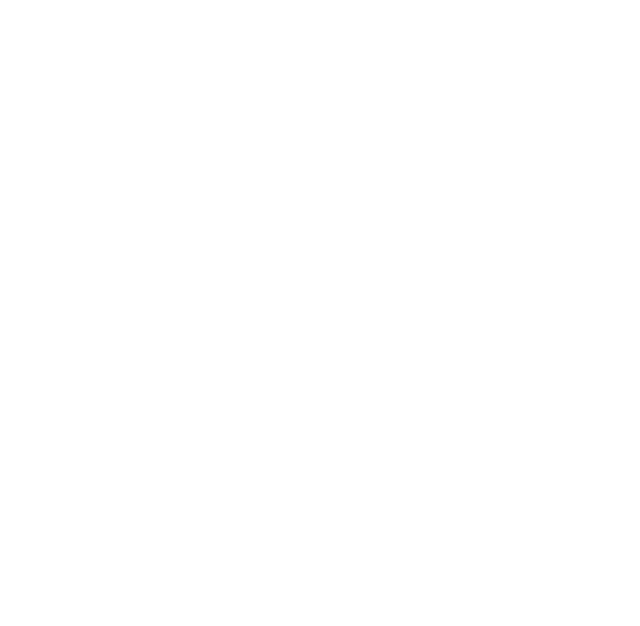
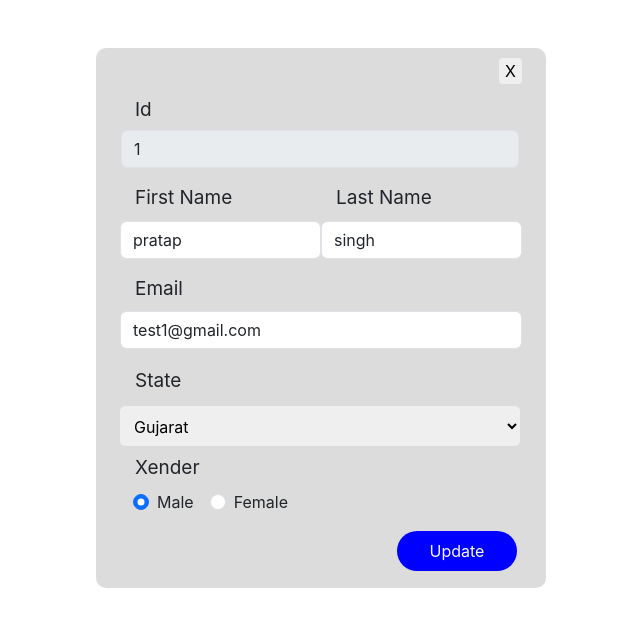
Before and after one commit to VIREN2779/CRUD-APP-React, a React (Vite) app: page /edit/1 in a window 1280 px wide. Before the commit this address had no page. Shown: the top 626 px of the page, without its empty margins (319-959 px from the left). Built offline with nearby package versions, Linux system fonts and the light colour scheme.

Commit message:
#1 feat(EditForm.jsx): Edit user data functionality added

```diff
--- a/src/App.jsx
+++ b/src/App.jsx
@@ -4,6 +4,7 @@
 import { BrowserRouter as Router, Routes, Route } from 'react-router-dom';
 import Table from './components/Table';
 import ViewData from './components/ViewData';
+import EditForm from './components/EditForm';
 
 function App() {
   const [data, setData] = useState([]);
@@ -18,6 +19,7 @@
         <Route path='/' element={<Table data={data} />} />
         <Route path='/form' element={<Form onSubmit={handleFormSubmit} />} />
         <Route path='/viewData/:id' element={<ViewData />} />
+        <Route path='/edit/:id' element={<EditForm />} />
       </Routes>
     </Router>
   );
--- /dev/null
+++ b/src/components/EditForm.jsx
@@ -0,0 +1,173 @@
+import { useState } from 'react';
+import { useSelector } from 'react-redux';
+import { useParams, useNavigate } from 'react-router-dom';
+
+export default function EditForm() {
+    const navigate = useNavigate();
+    const param = useParams();
+
+    const user = useSelector((state) =>
+        state.data.find((user) => user.unid === param.id)
+    );
+
+    function formBtnOpenTable() {
+        navigate('/');
+    }
+
+    const [firstname, setFirstName] = useState(user.firstname);
+    const [lastname, setLastName] = useState(user.lastname);
+    const [email, setemail] = useState(user.email);
+    const [stateSelect, setStateSelect] = useState(user.stateSelect);
+    const [xender, setXender] = useState(user.xender);
+
+    const handleEditFormSubmit = (e) => {
+        e.preventDefault();
+        alert('User data updated successfully.')
+        navigate('/');
+    };
+
+    return (
+        <>
+            <div className='container main mt-5'>
+                <div>
+                    <form className='container' onSubmit={handleEditFormSubmit}>
+                        <button
+                            type='button'
+                            className='btnCloseForm'
+                            onClick={formBtnOpenTable}
+                        >
+                            X
+                        </button>
+                        <div className='form-group'>
+                            <label htmlFor='uid' className='idLabel mt-5 '>
+                                Id
+                            </label>
+                            <div className='col-sm-8'>
+                                <input
+                                    type='number'
+                                    className='idInput form-control mt-2 '
+                                    id='uid'
+                                    name='unid'
+                                    value={user.unid}
+                                    placeholder='Id'
+                                    disabled
+                                    readOnly
+                                />
+                            </div>
+                        </div>
+                        <div className='form-group name-section-main'>
+                            <div>
+                                <label
+                                    className='nameLabel mt-3'
+                                    htmlFor='formGroupExampleInput'
+                                >
+                                    First Name
+                                </label>
+                                <input
+                                    value={firstname}
+                                    onChange={(e) => setFirstName(e.target.value)}
+                                    name='firstname'
+                                    type='text'
+                                    className='form-control mt-2 '
+                                    id='formGroupExampleInput'
+                                    placeholder='First Name'
+                                />
+                            </div>
+                            <div>
+                                <label
+                                    className='nameLabel mt-3'
+                                    htmlFor='formGroupExampleInput'
+                                >
+                                    Last Name
+                                </label>
+                                <input
+                                    value={lastname}
+                                    onChange={(e) => setLastName(e.target.value)}
+                                    name='lastname'
+                                    type='text'
+                                    className='form-control mt-2 '
+                                    id='formGroupExampleInput'
+                                    placeholder='Last Name'
+                                />
+                            </div>
+                        </div>
+                        <div className='form-group'>
+                            <label
+                                className='emailLabel mt-3'
+                                htmlFor='formGroupExampleInput2'
+                            >
+                                Email
+                            </label>
+                            <input
+                                value={email}
+                                onChange={(e) => setemail(e.target.value)}
+                                name='email'
+                                type='text'
+                                className='form-control mt-2 '
+                                id='formGroupExampleInput2'
+                                placeholder='email'
+                            />
+                        </div>
+                        <div className='form-group'>
+                            <label className='col-md-4 stateLabel'>State</label>
+                            <select
+                                name='stateSelect'
+                                className='state-select'
+                                value={stateSelect}
+                                onChange={(e) => setStateSelect(e.target.value)}
+                            >
+                                <option className='select-your-state'>
+                                    ---Please select your state---
+                                </option>
+                                <option value='Gujarat'>Gujarat</option>
+                                <option value='Maharashtra'>Maharashtra</option>
+                                <option value='Rajasthan'>Rajasthan</option>
+                                <option value='Goa'>Goa</option>
+                                <option value='Kerala'>Kerala</option>
+                            </select>
+                        </div>
+                        <label className='statusLabel mt-2' htmlFor=''>
+                            Xender
+                        </label>
+                        <div
+                            className='RadioButtons'
+                            onChange={(e) => setXender(e.target.value)}
+                        >
+                            <div className='form-check form-check-inline mt-2'>
+                                <input
+                                    name='xender'
+                                    className='form-check-input'
+                                    type='radio'
+                                    id='male'
+                                    value='Male'
+                                    defaultChecked={user.xender === 'Male'}
+                                />
+                                <label className='form-check-label' htmlFor='male'>
+                                    Male
+                                </label>
+                            </div>
+                            <div className='form-check form-check-inline'>
+                                <input
+                                    name='xender'
+                                    className='form-check-input'
+                                    type='radio'
+                                    id='female'
+                                    value='Female'
+                                    defaultChecked={user.xender === 'Female'}
+                                />
+                                <label className='form-check-label' htmlFor='female'>
+                                    Female
+                                </label>
+                            </div>
+                        </div>
+                        <div className=' px-5 d-flex justify-content-end text-light'>
+                            <button className='submit text-light' type='submit'>
+                                Update
+                            </button>
+                        </div>
+                    </form>
+                </div>
+            </div>
+        </>
+    );
+}
```
